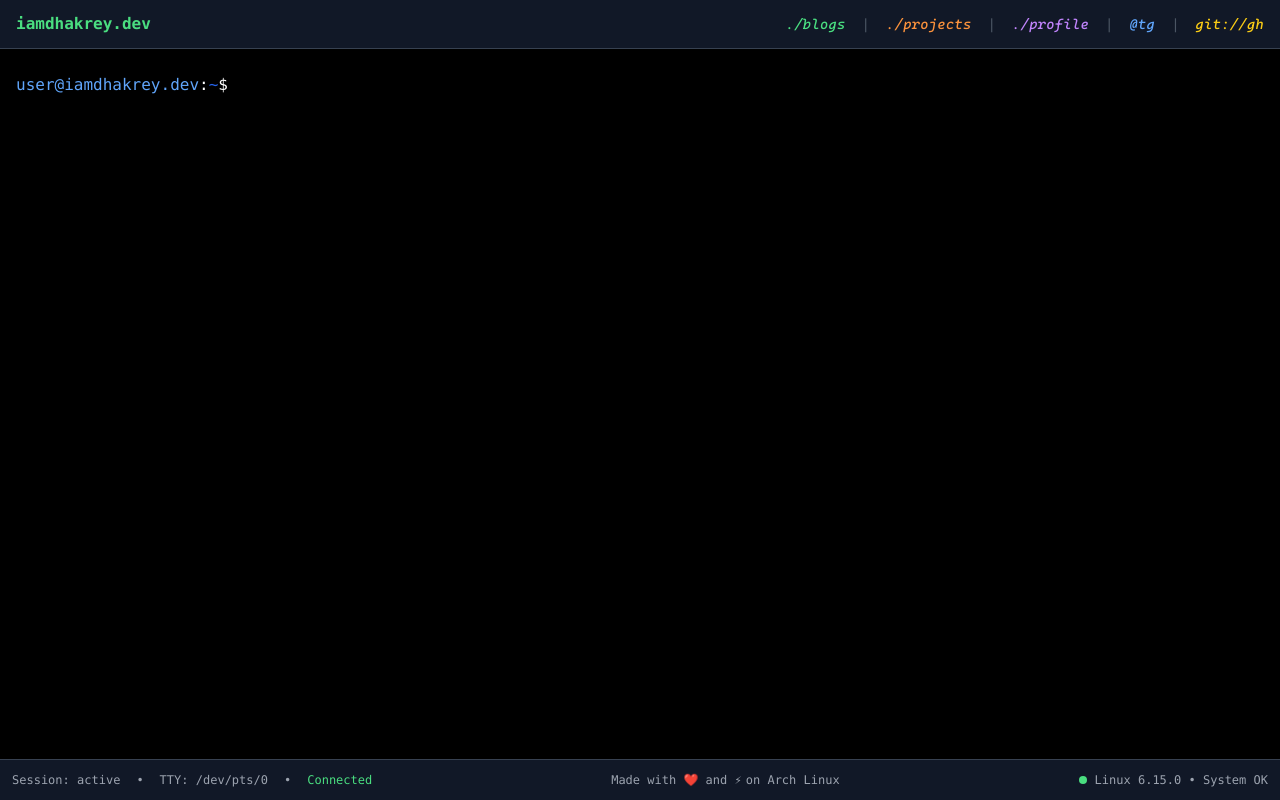
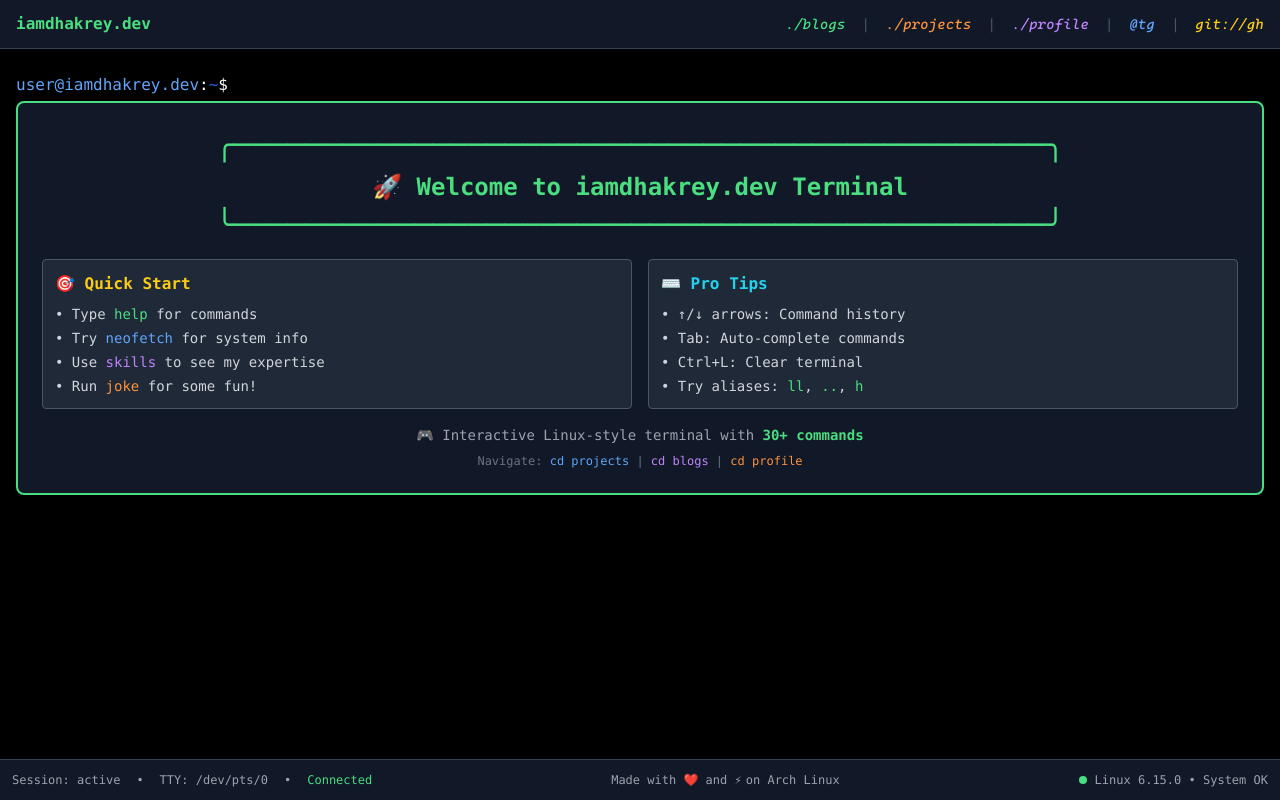
Before and after one commit to iamdhakrey/terminal-portfolio, a React (Vite) app: page / in a window 1280 px wide. Built offline with nearby package versions, Linux system fonts and the light colour scheme.

Commit message:
feat: update welcome message display condition and enhance greeting emoji

```diff
--- a/src/Terminal.tsx
+++ b/src/Terminal.tsx
@@ -1355,9 +1355,8 @@ const Terminal = () => {
                     </div>
                 ))}
             </div>
-
             {/* Welcome message */}
-            {output.length === 0 && (
+            {output.length === 2 && (
                 <div className="mb-4 sm:mb-6 text-green-400">
                     <div className="border-2 border-green-400 rounded-lg p-4 sm:p-6 bg-gray-900 shadow-lg">
                         <div className="text-center mb-4">
@@ -1365,7 +1364,7 @@ const Terminal = () => {
                                 ╭─────────────────────────────────────────────╮
                             </div>
                             <div className="text-xl sm:text-2xl font-bold text-green-400 mb-1">
-                                � Welcome to ${terminalConfig.hostname} Terminal
+                                🚀 Welcome to {terminalConfig.hostname} Terminal
                             </div>
                             <div className="text-2xl sm:text-3xl mb-3">
                                 ╰─────────────────────────────────────────────╯
```
